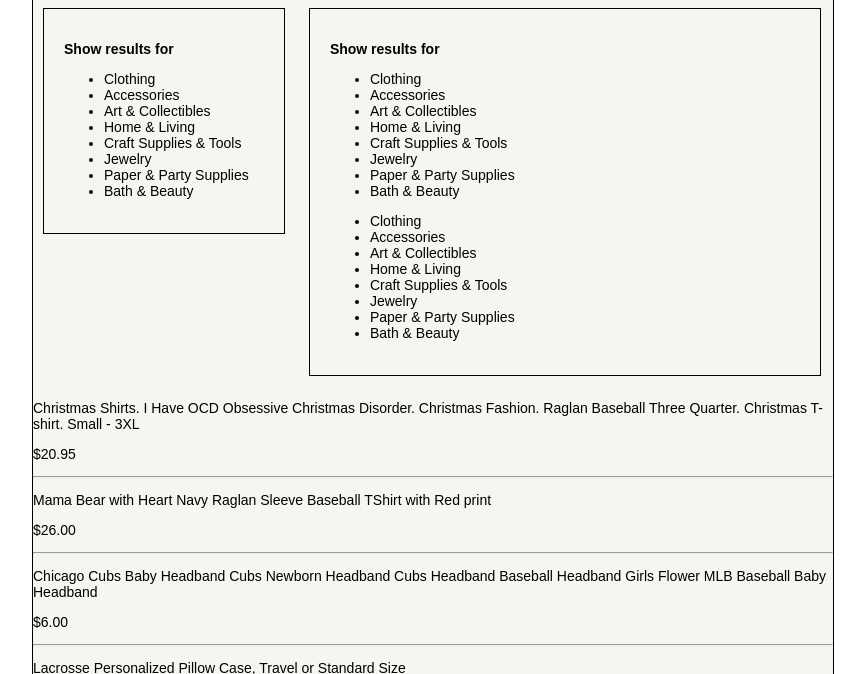
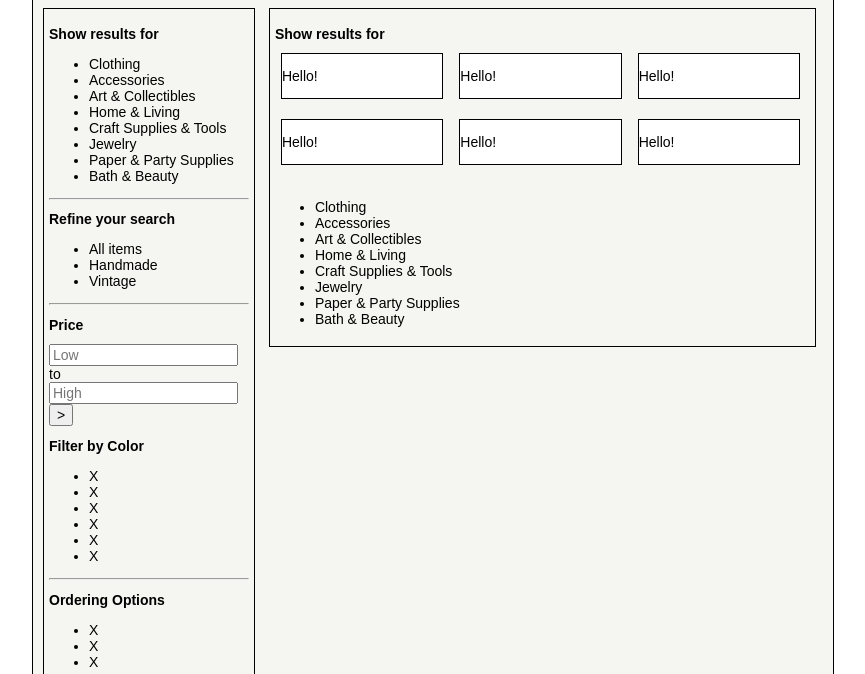
Before and after one commit to faircloth/SearchTermSite, a plain HTML site: page index.html in a window 1280 px wide. Shown: the part 126-800 px from the top of the page, without its empty margins (207-1072 px from the left). Drawn offline with Linux system fonts and the light colour scheme.

Commit message:
side panel structure complete

```diff
--- a/index.html
+++ b/index.html
@@ -65,19 +65,84 @@
           <li>Paper & Party Supplies</li>
           <li>Bath & Beauty</li>
         </ul>
+
+        <hr>
+
+        <h2>Refine your search</h2>
+          <ul>
+            <li>All items</li>
+            <li>Handmade</li>
+            <li>Vintage</li>
+        </ul>
+
+        <hr>
+
+        <h2>Price</h2>
+
+         <form>
+            <input class="lowPrice" type= "text" placeholder="Low">
+            </input>
+            <span>to</span>
+            <input class="highPrice" type= "text" placeholder="High">
+            </input>
+            <button class="priceButton"> > </button>
+          </form>
+
+
+        <h2>Filter by Color</h2>
+            <ul>
+              <li>X</li>
+              <li>X</li>
+              <li>X</li>
+              <li>X</li>
+              <li>X</li>
+              <li>X</li>
+            </ul>
+
+        <hr>
+
+        <h2>Ordering Options</h2>
+           <ul>
+              <li>X</li>
+              <li>X</li>
+              <li>X</li>
+            </ul>
+
+        <hr>
+
+        <h2>Ship To </h2>
+
+        <span>Make drop down</span>
+
+
     </div>
     <div class="mainpanel">
         <h2>Show results for</h2>
-        <ul>
-          <li>Clothing</li>
-          <li>Accessories</li>
-          <li>Art & Collectibles</li>
-          <li>Home & Living</li>
-          <li>Craft Supplies & Tools</li>
-          <li>Jewelry</li>
-          <li>Paper & Party Supplies</li>
-          <li>Bath & Beauty</li>
-        </ul>
+
+          <div class="itemBoxes">
+          <p>Hello!</p>
+          </div>
+
+          <div class="itemBoxes">
+          <p>Hello!</p>
+          </div>
+
+          <div class="itemBoxes">
+          <p>Hello!</p>
+          </div>
+
+           <div class="itemBoxes">
+          <p>Hello!</p>
+          </div>
+
+          <div class="itemBoxes">
+          <p>Hello!</p>
+          </div>
+
+          <div class="itemBoxes">
+          <p>Hello!</p>
+          </div>
+
          <ul>
           <li>Clothing</li>
           <li>Accessories</li>
--- a/scss/main.scss
+++ b/scss/main.scss
@@ -88,22 +88,25 @@ $etsyGray: #F5F5F1;
     display: inline-block;
     width: 200px;
     border: 1px solid black;
-    padding: 20px;
+    padding: 5px;
     margin: 10px 10px;
     vertical-align: top;
   }
 
   .mainpanel {
   display: inline-block;
-  width: 470px;
+  width: 535px;
   border: 1px solid black;
-  padding: 20px;
-  margin-left: 20px;
+  padding: 5px;
   vertical-align: top;
-  margin: 10px 10px;
+  margin: 10px 10px 10px 0px;
 
-    .itemboxes {
-      display: block;
+    .itemBoxes {
+      display: inline-block;
+      border: 1px solid black;
+      background-color: white;
+      width: 30%;
+      margin: 0px 6px 20px 6px;
     }
   }
 
```
Also changed, not shown: css/main.css.
